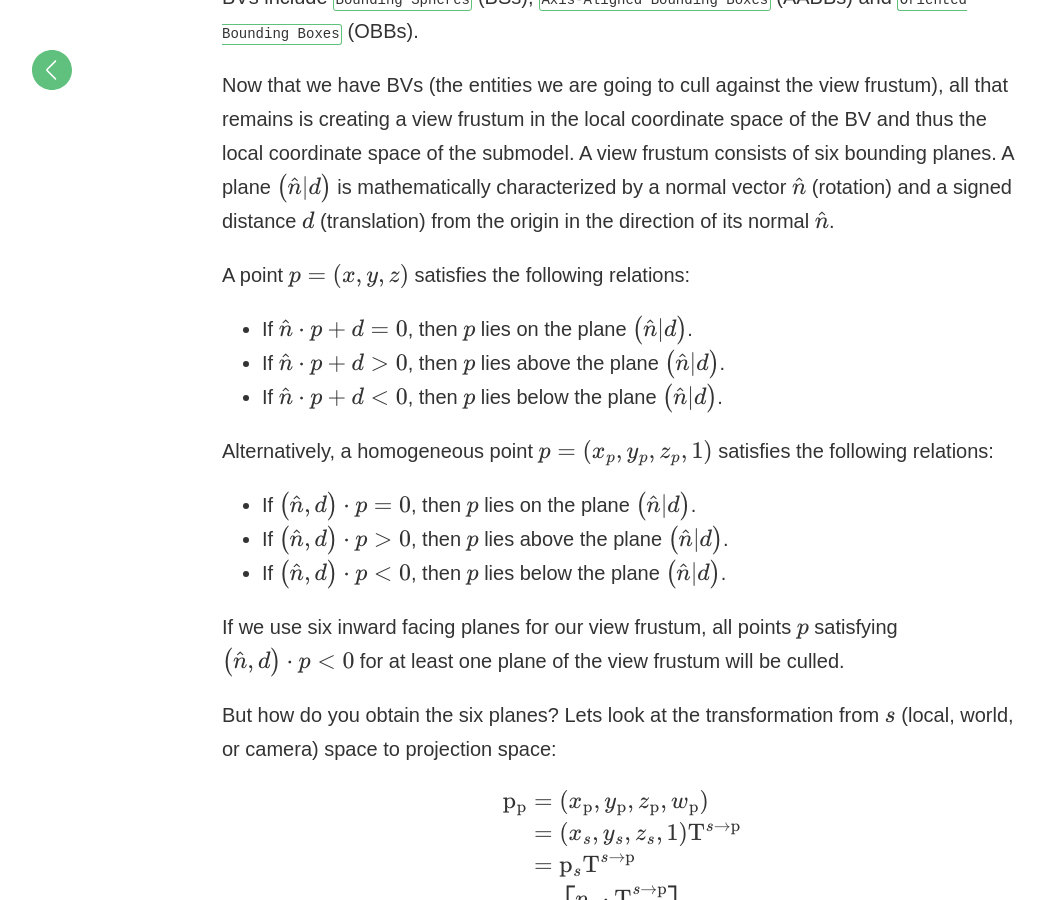
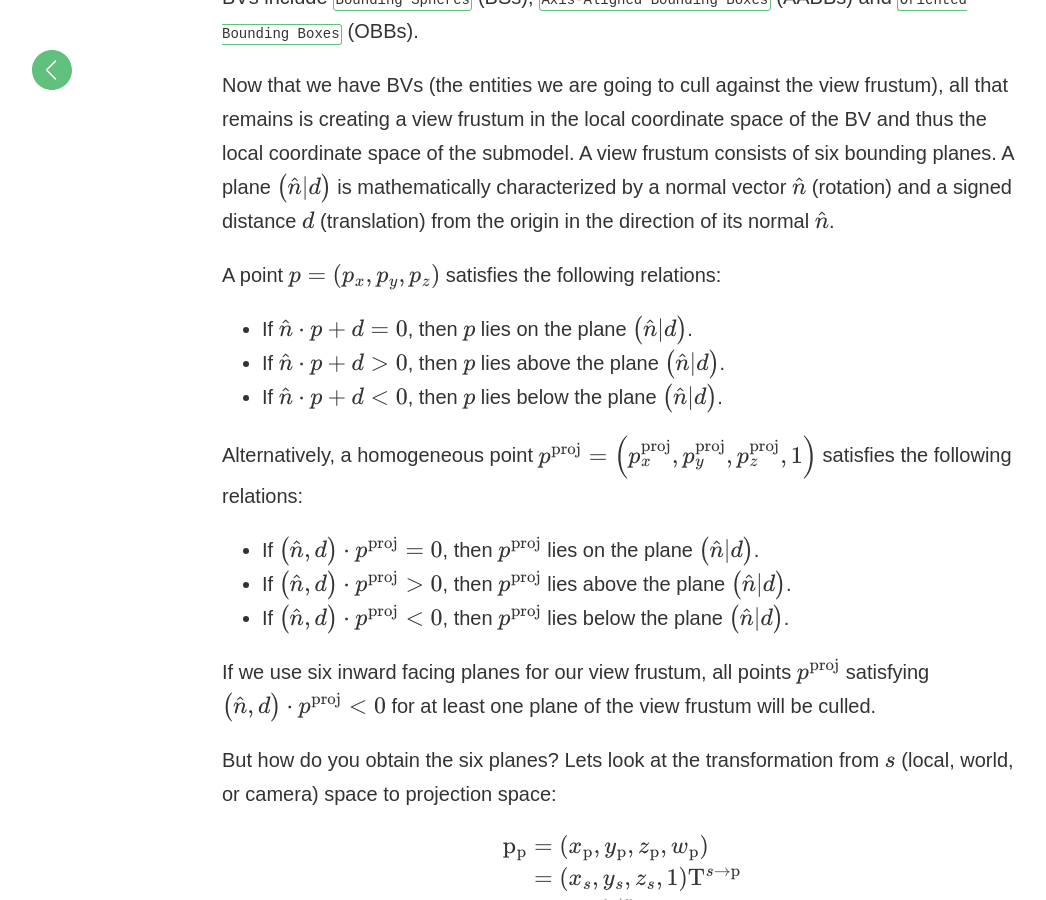
Before and after one commit to matt77hias/Blog, a Jekyll site: the page built from _posts/2017-08-24-creating-a-view-frustum.md, in a window 1280 px wide and 900 px high, scrolled down 2072 px. Shown: the whole window, without its empty margins (18-1064 px from the left). Built offline with Jekyll 4.4.1, drawn with Linux system fonts in a browser that asks for light colours; formulas are drawn with MathJax 3; comment, search, counter and statistics services are not loaded.

Commit message:
Update 2017-08-24-creating-a-view-frustum.md

```diff
--- a/_posts/2017-08-24-creating-a-view-frustum.md
+++ b/_posts/2017-08-24-creating-a-view-frustum.md
@@ -41,17 +41,17 @@ Typically, a `Bounding Volume` (BV) is associated with and expressed in the loca
 
 Now that we have BVs (the entities we are going to cull against the view frustum), all that remains is creating a view frustum in the local coordinate space of the BV and thus the local coordinate space of the submodel. A view frustum consists of six bounding planes. A plane $$\left(\hat{n} \vert d\right)$$ is mathematically characterized by a normal vector $$\hat{n}$$ (rotation) and a signed distance $$d$$ (translation) from the origin in the direction of its normal $$\hat{n}$$.
 
-A point $$p=\left(x,y,z\right)$$ satisfies the following relations:
+A point $$p=\left(p_x,p_y,p_z\right)$$ satisfies the following relations:
 * If $$\hat{n} \cdot p + d = 0$$, then $$p$$ lies on the plane $$\left(\hat{n} \vert d\right)$$.
 * If $$\hat{n} \cdot p + d \gt 0$$, then $$p$$ lies above the plane $$\left(\hat{n} \vert d\right)$$.
 * If $$\hat{n} \cdot p + d \lt 0$$, then $$p$$ lies below the plane $$\left(\hat{n} \vert d\right)$$.
 
-Alternatively, a homogeneous point $$p=\left(x_{p},y_{p},z_{p},1\right)$$ satisfies the following relations:
-* If $$\left(\hat{n}, d\right) \cdot p = 0$$, then $$p$$ lies on the plane $$\left(\hat{n} \vert d\right)$$.
-* If $$\left(\hat{n}, d\right) \cdot p \gt 0$$, then $$p$$ lies above the plane $$\left(\hat{n} \vert d\right)$$.
-* If $$\left(\hat{n}, d\right) \cdot p \lt 0$$, then $$p$$ lies below the plane $$\left(\hat{n} \vert d\right)$$.
+Alternatively, a homogeneous point $$p^{\mathrm{proj}}=\left(p_x^{\mathrm{proj}},p_y^{\mathrm{proj}},p_z^{\mathrm{proj}},1\right)$$ satisfies the following relations:
+* If $$\left(\hat{n}, d\right) \cdot p^{\mathrm{proj}} = 0$$, then $$p^{\mathrm{proj}}$$ lies on the plane $$\left(\hat{n} \vert d\right)$$.
+* If $$\left(\hat{n}, d\right) \cdot p^{\mathrm{proj}} \gt 0$$, then $$p^{\mathrm{proj}}$$ lies above the plane $$\left(\hat{n} \vert d\right)$$.
+* If $$\left(\hat{n}, d\right) \cdot p^{\mathrm{proj}} \lt 0$$, then $$p^{\mathrm{proj}}$$ lies below the plane $$\left(\hat{n} \vert d\right)$$.
 
-If we use six inward facing planes for our view frustum, all points $$p$$ satisfying $$\left(\hat{n}, d\right) \cdot p \lt 0$$ for at least one plane of the view frustum will be culled.
+If we use six inward facing planes for our view frustum, all points $$p^{\mathrm{proj}}$$ satisfying $$\left(\hat{n}, d\right) \cdot p^{\mathrm{proj}} \lt 0$$ for at least one plane of the view frustum will be culled.
 
 But how do you obtain the six planes? Lets look at the transformation from $$s$$ (local, world, or camera) space to projection space:
 
```
